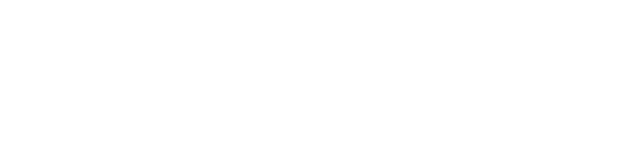
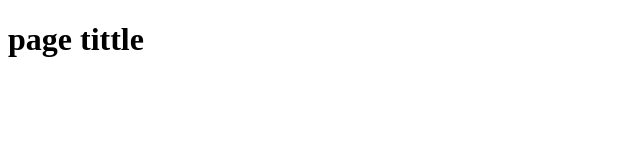
Before and after one commit to maksanety/my-project-, a plain HTML site: page index.html in a window 1280 px wide. Shown: the whole page, without its empty margins (0-640 px from the left). Drawn offline with Linux system fonts and the light colour scheme.

Commit message:
add page tittle

```diff
--- a/index.html
+++ b/index.html
@@ -6,5 +6,6 @@
   <title>Document</title>
 </head>
 <body>
+  <h1>page tittle</h1>
 </body>
 </html>
```
